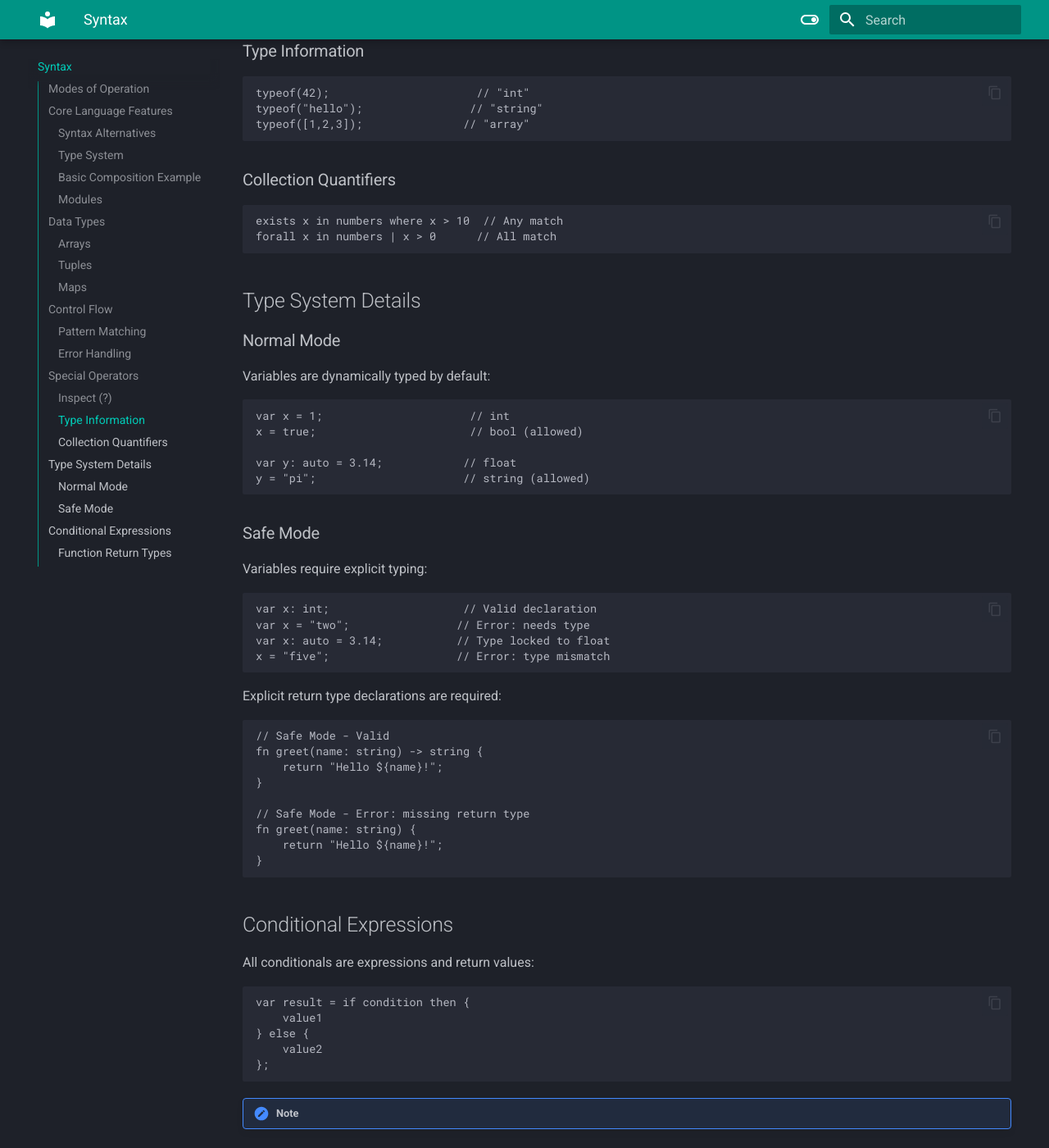
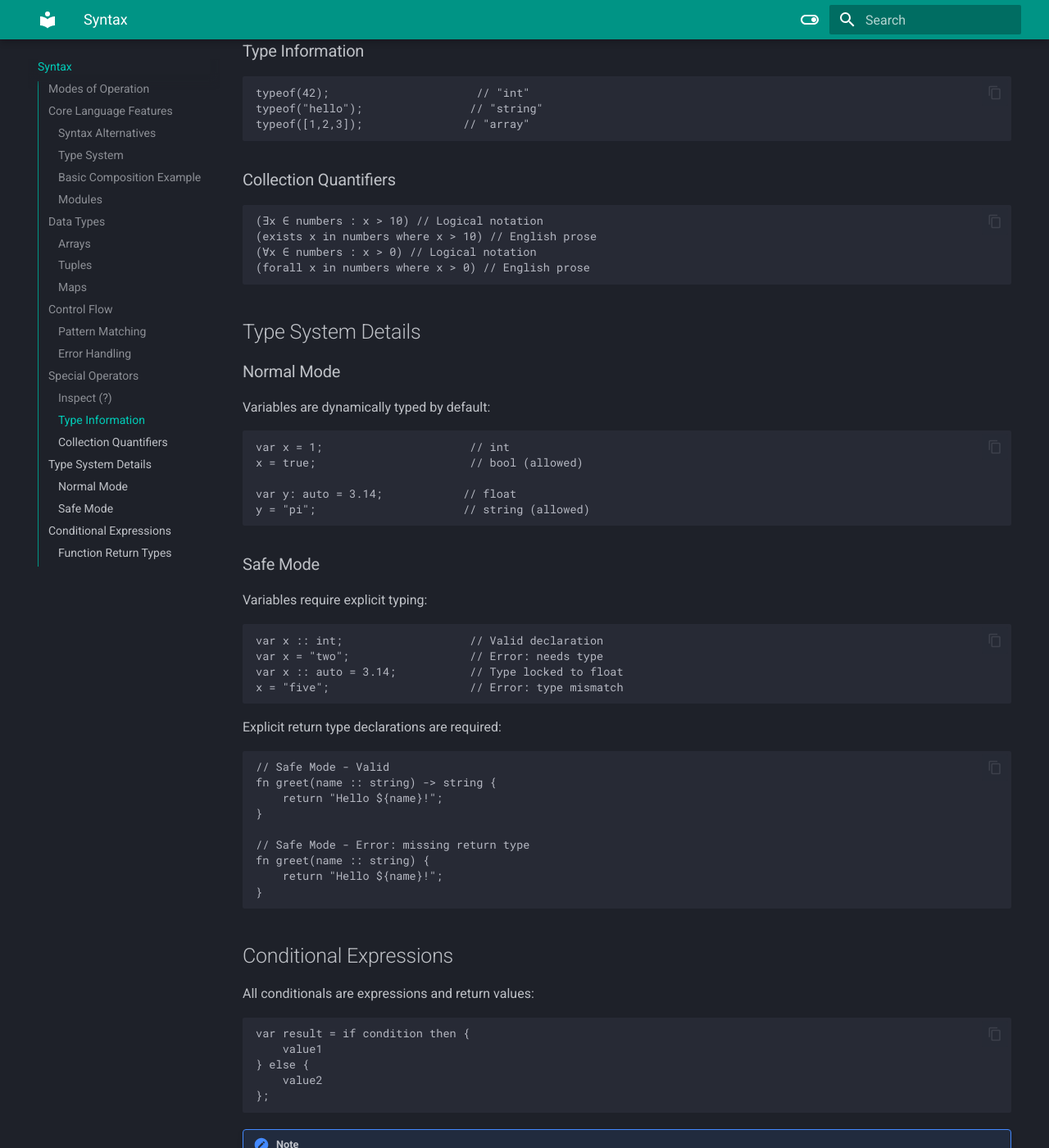
Before and after one commit to mirror-shades/doxa, an MkDocs documentation site: the page built from docs/syntax.md, in a window 1280 px wide and 1400 px high, scrolled down 3442 px. Shown: the whole window at 82% size. Built offline with MkDocs 1.6.1 and Material for MkDocs 9.7.7, drawn with Linux system fonts in a browser that asks for light colours; some of the changed text lies outside the part shown.

Commit message:
formal logic notation started, quantifers supported

````diff
--- a/docs/syntax.md
+++ b/docs/syntax.md
@@ -59,7 +59,7 @@ var dog = Dog {
 ```doxa
 // math.doxa
 #safe
-export fn add(a: int, b: int) -> int {
+export fn add(a :: int, b :: int) -> int {
     return a + b;
 }
 
@@ -77,7 +77,7 @@ Arrays are homogeneous collections with type inference:
 ```doxa
 var nums = [1, 2, 3];             // Inferred as int[]
 var strs = ["a", "b"];            // Inferred as string[]
-var explicit: int[] = [1, 2, 3];  // Explicit typing
+var explicit :: int[] = [1, 2, 3];  // Explicit typing
 
 // Invalid operations
 var mixed = [1, "two", true];     // Error: mixed types
@@ -155,8 +155,10 @@ typeof([1,2,3]);               // "array"
 ### Collection Quantifiers
 
 ```doxa
-exists x in numbers where x > 10  // Any match
-forall x in numbers | x > 0      // All match
+(∃x ∈ numbers : x > 10) // Logical notation
+(exists x in numbers where x > 10) // English prose
+(∀x ∈ numbers : x > 0) // Logical notation
+(forall x in numbers where x > 0) // English prose
 ```
 
 ## Type System Details
@@ -178,22 +180,22 @@ y = "pi";                      // string (allowed)
 Variables require explicit typing:
 
 ```doxa
-var x: int;                    // Valid declaration
-var x = "two";                // Error: needs type
-var x: auto = 3.14;           // Type locked to float
-x = "five";                   // Error: type mismatch
+var x :: int;                   // Valid declaration
+var x = "two";                  // Error: needs type
+var x :: auto = 3.14;           // Type locked to float
+x = "five";                     // Error: type mismatch
 ```
 
 Explicit return type declarations are required:
 
 ```doxa
 // Safe Mode - Valid
-fn greet(name: string) -> string {
+fn greet(name :: string) -> string {
     return "Hello ${name}!";
 }
 
 // Safe Mode - Error: missing return type
-fn greet(name: string) {
+fn greet(name :: string) {
     return "Hello ${name}!";
 }
 ```
````
Also changed, not shown: 9 other files.
